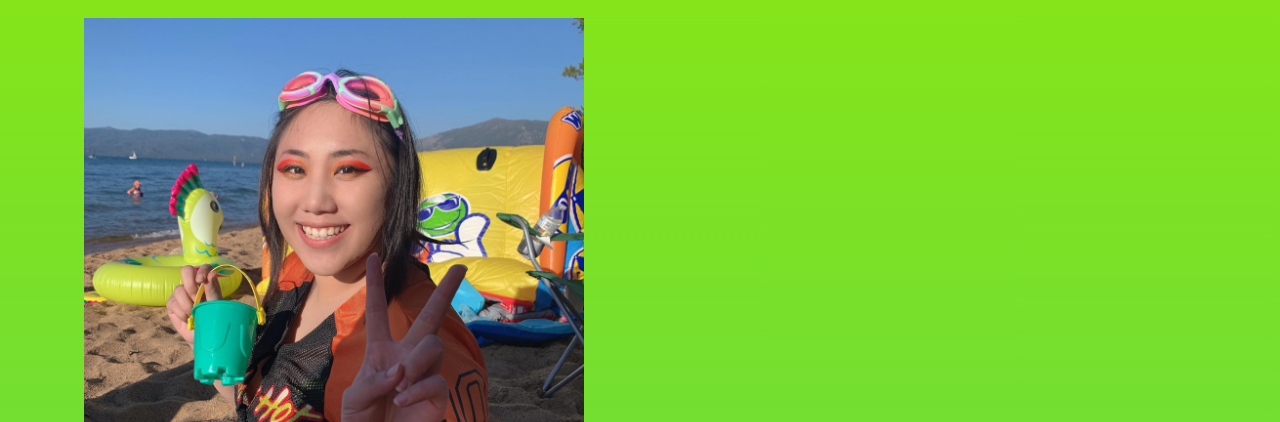
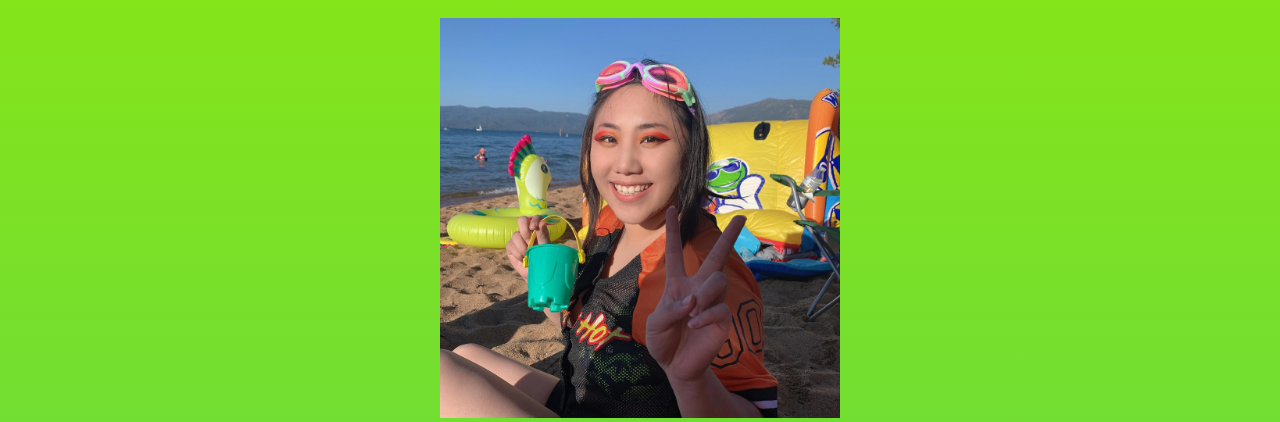
Before and after one commit to krystin-lo/Frontend-Portfolio, a plain HTML site: page index.html in a window 1280 px wide. Shown: the part 215-637 px from the top of the page. Drawn offline with Linux system fonts and the light colour scheme.

Commit message:
nav changes

```diff
--- a/index.html
+++ b/index.html
@@ -30,7 +30,7 @@
 
             <section class="intro">
                 <div>
-                    <img class="image" src="images/me.jpg" alt="Krystin Ky Lo" width="500" height="500">
+                    <img class="image" src="images/me.jpg" alt="Krystin Ky Lo" >
                 </div>
 
                 <h2>Introduction</h2>
@@ -110,7 +110,7 @@
                         </div>
                         <div class="map item item-double">
                             <h2>Sacramento, CA</h2>
-                            <iframe src="https://www.google.com/maps/embed?pb=!1m18!1m12!1m3!1d68575.87751075887!2d-121.50906105414425!3d38.569272562311546!2m3!1f0!2f0!3f0!3m2!1i1024!2i768!4f13.1!3m3!1m2!1s0x809ac672b28397f9%3A0x921f6aaa74197fdb!2sSacramento%2C%20CA!5e0!3m2!1sen!2sus!4v1609662352680!5m2!1sen!2sus" width="400" height="400" style="border:0;" allowfullscreen="" aria-hidden="false" tabindex="0"></iframe>
+                            <iframe src="https://www.google.com/maps/embed?pb=!1m18!1m12!1m3!1d68575.87751075887!2d-121.50906105414425!3d38.569272562311546!2m3!1f0!2f0!3f0!3m2!1i1024!2i768!4f13.1!3m3!1m2!1s0x809ac672b28397f9%3A0x921f6aaa74197fdb!2sSacramento%2C%20CA!5e0!3m2!1sen!2sus!4v1609662352680!5m2!1sen!2sus" width="100%" height="400" style="border:0;" allowfullscreen="" aria-hidden="false" tabindex="0"></iframe>
                         </div>
                     </div>
                 </div>
--- a/style.css
+++ b/style.css
@@ -38,8 +38,13 @@ img {
     block-size: 75px;
     margin-top: 12px;
     margin-right: 13px;
+
 }
 
+.intro .image {
+    width:89%;
+    height:100%;
+}
 
 
 header h3 {
@@ -73,7 +78,7 @@ nav ul{
 nav ul li a {
     color: Black;
     font-family: 'Segoe UI', Tahoma, Geneva, Verdana, sans-serif;
-    margin-right: 20px;
+    margin-right: 13px;
     font-style: italic;
     font-weight: 800;
     text-decoration: none;
@@ -178,6 +183,12 @@ form {
     section {
         padding: 0 5%
     }
+    .intro .image {
+        margin-left: auto;
+        margin-right: auto;
+        width:400px;
+        height:400px;
+    }
     #projectTag {
         margin-left: 45px;
     }
```
